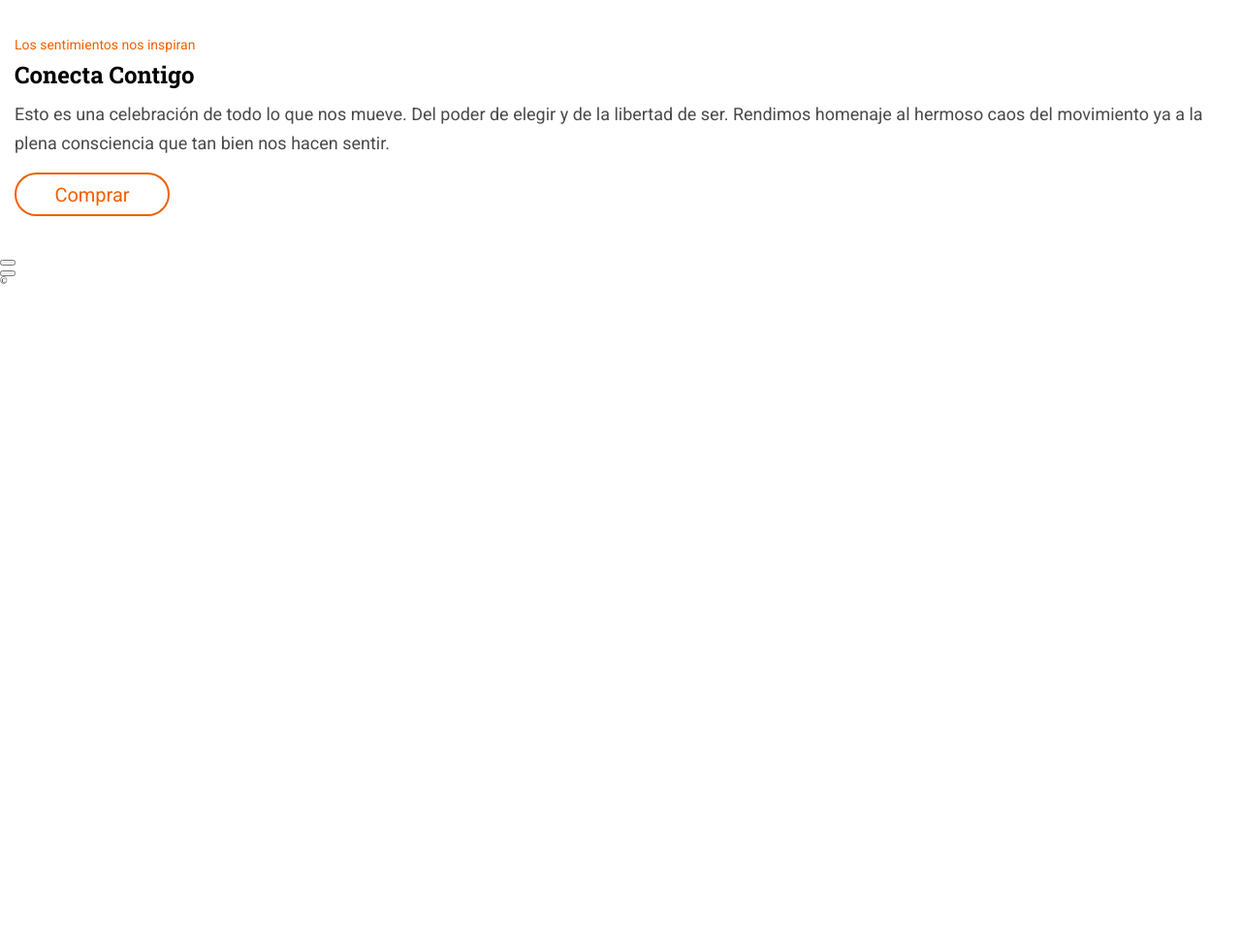
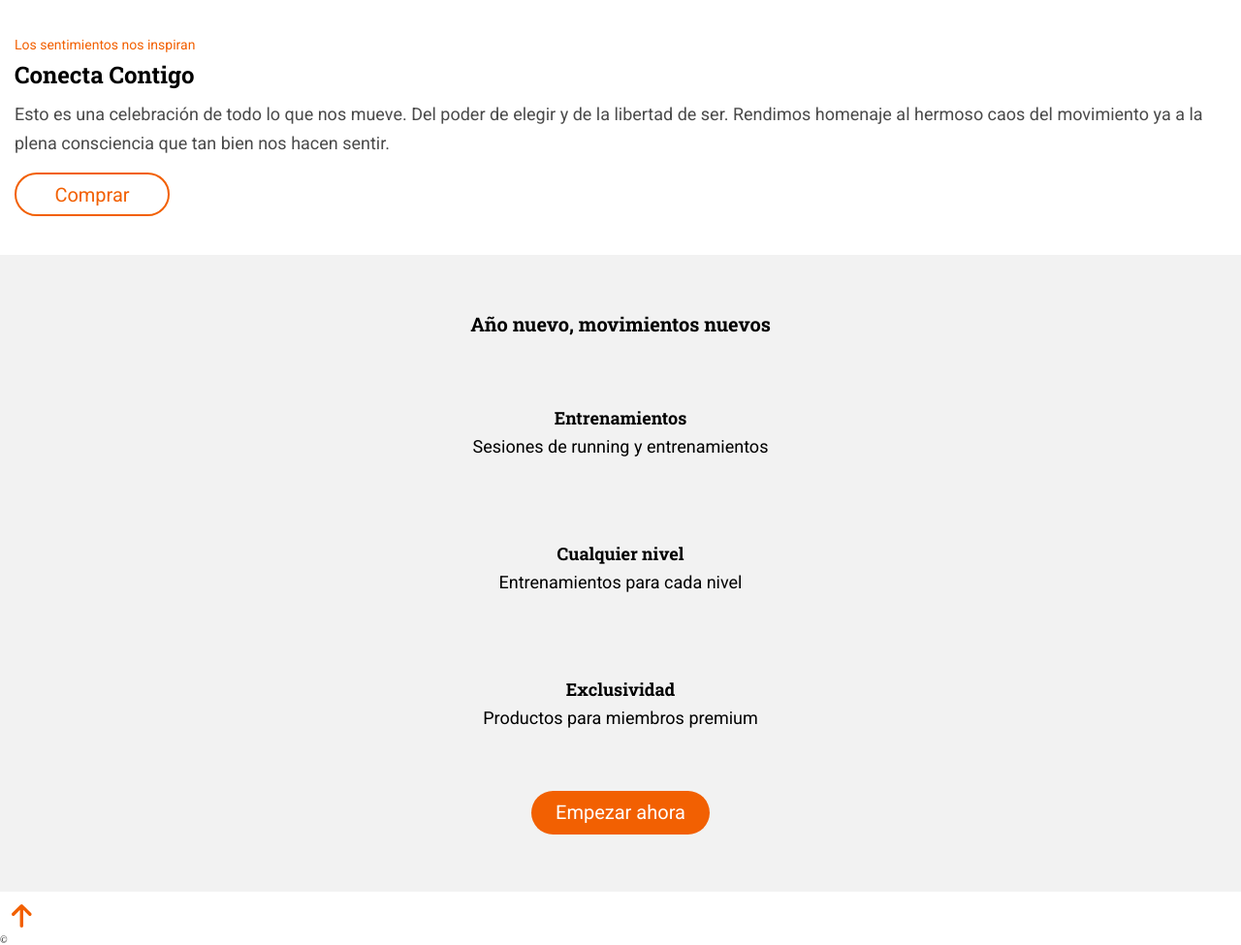
Before and after one commit to Adalab/modulo-1-evaluacion-final-marinacr92, a website: page src/html/index.html in a window 1280 px wide. Shown: the part 532-1507 px from the top of the page at 97% size. Before the commit the page ends 827 px from the top, so only its background shows below. Drawn offline with nearby package versions, Linux system fonts and the light colour scheme; files that its build step writes are made by us from their sources; files whose address does not match are found by name.

Commit message:
Add grey section to main

```diff
--- a/src/html/partials/footer.html
+++ b/src/html/partials/footer.html
@@ -1,4 +1,10 @@
 <footer class="footer">
+    <button class="main__button__arrow">
+        <a href="">
+            <img class="main__button__arrow-img" src="./assets/images/ico-arrow.svg" alt="Icono scroll hacia abajo">
+        </a>
+    </button>
+
     <nav>
         <ul>
             <li><a href=""></a></li>
--- a/src/html/partials/main.html
+++ b/src/html/partials/main.html
@@ -1,55 +1,54 @@
 <main class="main">
     <section class="main__white">
-        <h4 class="title__orange">
+        <h4 class="desc title__orange">
             Los sentimientos nos inspiran
         </h4>
         <article>
-            <h2 class="white__article-title">
+            <h2 class="title white__article-title">
                 Conecta Contigo
             </h2>
-            <p class="white__article-description">
+            <p class="desc white__article-description">
                 Esto es una celebración de todo lo que nos mueve. Del poder de elegir y de la libertad de ser. Rendimos homenaje al hermoso caos del movimiento ya a la plena consciencia que tan bien nos hacen sentir.
             </p>
         </article>
         <button class="main__white-button">
-            <a  class="main__white-button-text" href="https::/adalab.es">Comprar</a>
+            <a  class="desc main__white-button-text" href="https::/adalab.es">Comprar</a>
         </button>
     </section>
-    <section class="main_grey">
-        <h3>
 
+    <section class="main__grey">
+        <h3 class="title main__grey-title">
+            Año nuevo, movimientos nuevos
         </h3>
-        <ul>
+        <ul class="grey__ul">
             <li>
-                <h4>
-
+                <h4 class="title grey__ul__title">
+                    Entrenamientos
                 </h4>
-                <p>
-
+                <p class="desc grey__ul__description">
+                    Sesiones de running y entrenamientos
                 </p>
             </li>
             <li>
-                <h4>
-
+                <h4 class="title grey__ul__title">
+                    Cualquier nivel
                 </h4>
-                <p>
-
+                <p class="desc grey__ul__description">
+                    Entrenamientos para cada nivel
                 </p>
             </li>
             <li>
-                <h4>
-
+                <h4 class="title grey__ul__title">
+                    Exclusividad
                 </h4>
-                <p>
-
+                <p class="desc grey__ul__description">
+                    Productos para miembros premium
                 </p>
             </li>
         </ul>
-        <button>
-
+        <button class="main__grey-button">
+            <a class="desc main__grey-button-text" href="https::/adalab.es">Empezar ahora</a>
         </button>
     </section>
-    <button>
 
-    </button>
 </main>
--- a/src/scss/layout/_footer.scss
+++ b/src/scss/layout/_footer.scss
@@ -1,2 +1,14 @@
 .footer {
 }
+.main__button__arrow {
+    width: 45px;
+    height: 45px;
+    background-color: $white;
+    border-radius: 50%;
+    border: none;
+    padding: 13px 0;
+
+    &-img {
+        width: 21px;
+    }
+}
--- a/src/scss/layout/_main.scss
+++ b/src/scss/layout/_main.scss
@@ -10,8 +10,6 @@
 
         &-text{
             color: $bright-orange;
-            font-family: $Roboto;
-            font-weight: 400;
             font-size: 2rem;
             text-align: center;
             text-decoration: none;
@@ -20,16 +18,22 @@
     }
 }
 
+.title{
+    font-family: $RobotoSlab;
+}
+
+.desc{
+    font-family: $Roboto;
+    font-weight: 400;
+}
+
 .title__orange{
     color: $bright-orange;
-    font-family: $Roboto;
-    font-weight: 400;
     font-size: 1.4rem;
     line-height: 2.14;
 }
 
 .white__article-title{
-    font-family: $RobotoSlab;
     font-size: 2.4rem;
     line-height: 1.25;
     padding-bottom: 11px;
@@ -37,9 +41,60 @@
 
 .white__article-description {
     color: $greyish-brown;
-    font-family: $Roboto;
-    font-weight: 400;
     font-size: 1.8rem;
     line-height: 1.67;
     padding-bottom: 15px;
 }
+
+.main__grey{
+    background-color: $white-grey;
+    padding: 29px 50px 40px 50px;
+    display: grid;
+    grid-template-columns: 1fr;
+    grid-template-rows: 1fr 5fr 1fr;
+    align-items: center;
+    justify-items: center;
+
+    &-title{
+        font-size: 2rem;
+        line-height: 1.5;
+        text-align: center;
+
+    }
+
+    &-button{
+        width: 184px;
+        height: 45px;
+        background-color: $bright-orange;
+        border: none;
+        border-radius: 25px;
+
+        &-text {
+            color: $white;
+            font-size: 2rem;
+            text-align: center;
+            text-decoration: none;
+            }
+    }
+}
+
+.grey__ul{
+    display: grid;
+    grid-template-columns: 1fr;
+    grid-template-rows: 140px 140px 140px;
+    align-items: center;
+    padding: 0 10px;
+
+
+    &__title{
+        font-size: 1.8rem;
+        line-height: 1.67;
+        text-align: center;
+    }
+
+    &__description{
+        font-size: 1.8rem;
+        line-height: 1.67;
+        text-align: center;
+    }
+}
```
